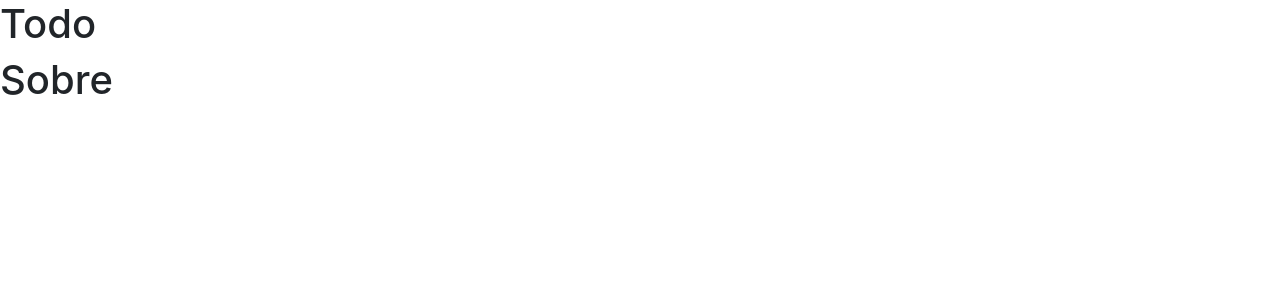
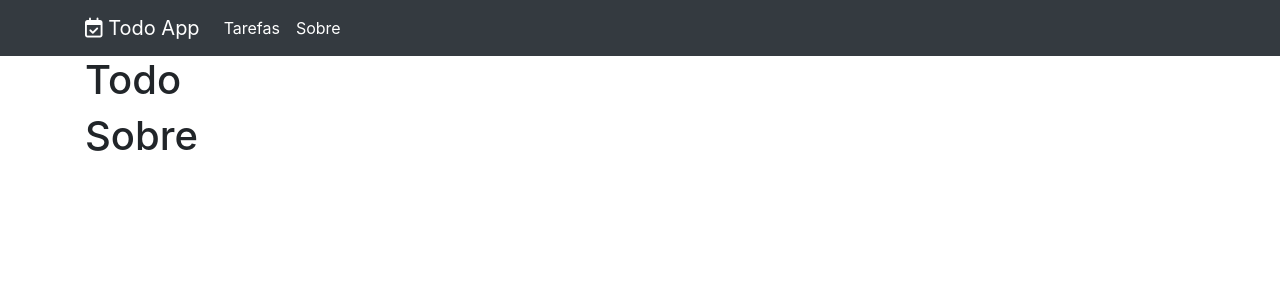
Before and after one commit to diglopes/todo-list-react, a React (Create React App) app in the folder client/: page / in a window 1280 px wide. Shown: the top 300 px of the page. Built offline with nearby package versions, Linux system fonts and the light colour scheme; the HTML template or start-up script is replaced by a standard one.

Commit message:
Add menu

```diff
--- a/client/src/App.jsx
+++ b/client/src/App.jsx
@@ -2,14 +2,19 @@ import React from 'react'
 import GlobalStyle from './styles'
 import Todo from './views/Todo'
 import About from './views/About'
+import Menu from './components/Menu'
+
 
 import '@modules/bootstrap/dist/css/bootstrap.min.css'
 import '@modules/font-awesome/css/font-awesome.min.css'
 
 export default () => (
     <>
-        <Todo />
-        <About />
+        <Menu />
+        <div className="container">
+            <Todo />
+            <About />
+        </div>
         <GlobalStyle/>
     </>
 )
--- /dev/null
+++ b/client/src/components/Menu/index.jsx
@@ -0,0 +1,26 @@
+import React from 'react'
+
+export default props => {
+
+    return (
+        <nav className="navbar navbar-expand-lg navbar-dark bg-dark">
+            <div className="container">
+                <a className="navbar-brand" href="#">
+                    <i className="fa fa-calendar-check-o"></i> Todo App
+                </a>
+                <button className="navbar-toggler" type="button" data-toggle="collapse" data-target="#navbarNavAltMarkup" aria-controls="navbarNavAltMarkup" aria-expanded="false" aria-label="Toggle navigation">
+                    <span className="navbar-toggler-icon"></span>
+                </button>
+
+                <ul className="collapse navbar-collapse" id="navbarNavAltMarkup">
+                    <li className="navbar-nav">
+                        <a className="nav-item nav-link active" href="#/todos">Tarefas</a>
+                    </li>
+                    <li className="navbar-nav">
+                        <a className="nav-item nav-link active" href="#/about">Sobre</a>
+                    </li>
+            </ul>
+            </div>
+        </nav>
+    )
+}
--- a/client/src/styles.js
+++ b/client/src/styles.js
@@ -6,6 +6,11 @@ const GlobalStyle = createGlobalStyle`
         margin: 0;
         box-sizing: border-box;
     }
+
+    ul {
+        list-style: none;
+        margin: 0;
+    }
 `;
 
 export default GlobalStyle;
```
